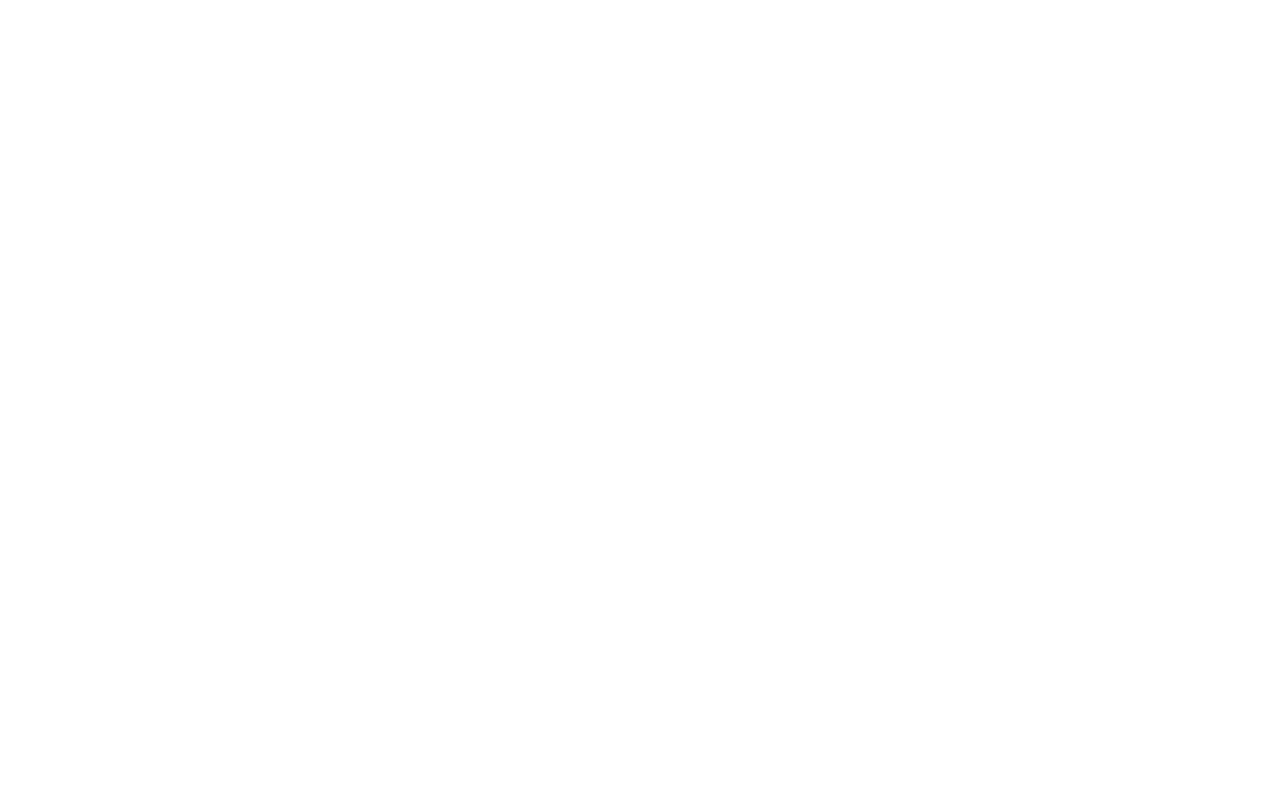
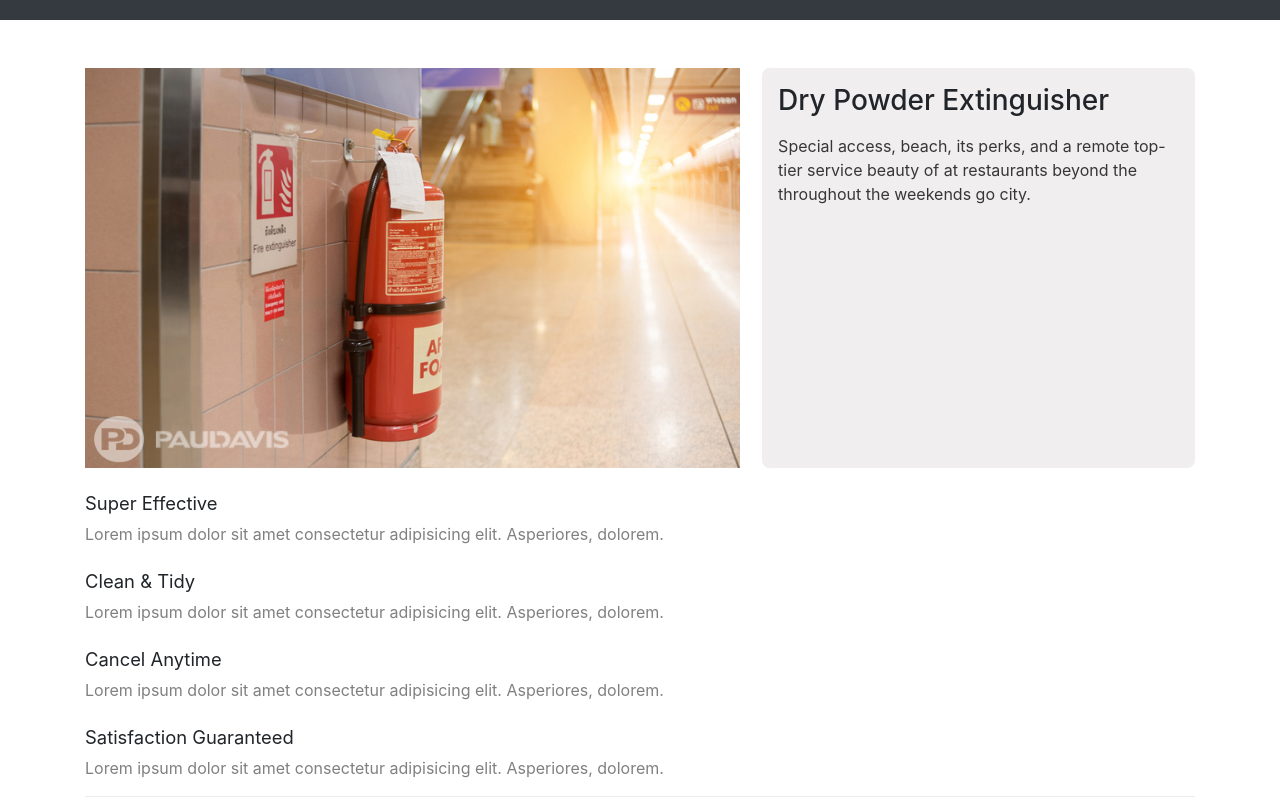
Before and after one commit to alfrirafles/firebnb-client, a Nuxt app: page /products/1 in a window 1280 px wide. Shown: the part 340-1140 px from the top of the page. Before the commit the page ends 800 px from the top, so only its background shows below. Built offline with nearby package versions, Linux system fonts and the light colour scheme.

Commit message:
Added product/id pages and styling

```diff
--- a/pages/products/_id.vue
+++ b/pages/products/_id.vue
@@ -1,20 +1,126 @@
 <template>
-    <div>
-        lorem ipsum
-        {{ products }}
+  <div>
+    <Nav />
+    <div v-if="products" class="container py-5">
+      <div class="hero-container">
+        <img
+          :src="require(`@/static/images/${products.image}`)"
+          alt=""
+          class="image"
+        />
+        <div class="info-box">
+          <h1>{{ products.title }}</h1>
+          <p class="snippet">{{ products.snippet }}</p>
+        </div>
+      </div>
+      <div class="whats-included-container">
+        <div class="included-container">
+          <h6>Super Effective</h6>
+          <p>
+            Lorem ipsum dolor sit amet consectetur adipisicing elit. Asperiores,
+            dolorem.
+          </p>
+        </div>
+        <div class="included-container">
+          <h6>Clean & Tidy</h6>
+          <p>
+            Lorem ipsum dolor sit amet consectetur adipisicing elit. Asperiores,
+            dolorem.
+          </p>
+        </div>
+        <div class="included-container">
+          <h6>Cancel Anytime</h6>
+          <p>
+            Lorem ipsum dolor sit amet consectetur adipisicing elit. Asperiores,
+            dolorem.
+          </p>
+        </div>
+        <div class="included-container">
+          <h6>Satisfaction Guaranteed</h6>
+          <p>
+            Lorem ipsum dolor sit amet consectetur adipisicing elit. Asperiores,
+            dolorem.
+          </p>
+        </div>
+      </div>
+      <div class="description-container">
+        <p>
+          {{ products.description }}
+        </p>
+      </div>
     </div>
+    <div v-else class="container padding">Page not found.</div>
+  </div>
 </template>
 
 <script>
-    export default {
-        computed: {
-            products() {
-                return this.$store.getters.getProductId(this.$route.params.id)
-            }
-        }
-    }
+export default {
+  computed: {
+    products() {
+      return this.$store.getters.getProductId(this.$route.params.id);
+    },
+  },
+};
 </script>
 
 <style scoped>
-
+.hero-container {
+  display: flex;
+  justify-content: space-between;
+}
+.image {
+  width: 59%;
+  height: 25rem;
+}
+.info-box {
+  width: 39%;
+  background-color: rgba(207, 201, 201, 0.322);
+  padding: 1rem;
+  border-radius: 0.5rem;
+}
+.whats-included-container {
+  border-bottom: 0.1rem solid rgba(128, 128, 128, 0.151);
+}
+.description-container {
+  border-bottom: 0.1rem solid rgba(128, 128, 128, 0.151);
+  padding-bottom: 2rem;
+  margin-bottom: 2rem;
+}
+.included-container {
+  margin-top: 1.5rem;
+}
+h1 {
+  font-size: 1.75rem;
+}
+h6 {
+  font-size: 1.15rem;
+  font-weight: 400;
+}
+p {
+  color: grey;
+}
+.snippet {
+  color: rgba(0, 0, 0, 0.774);
+  margin-top: 1rem;
+}
+button {
+  width: 100%;
+  border: none;
+  padding: 0.5rem;
+  color: white;
+  font-weight: 700;
+  padding: 1rem 4rem;
+  border-radius: 100rem;
+  background-color: rgb(231, 81, 43);
+  color: white;
+  font-weight: 700;
+  transition: 0.5s;
+}
+.description-container {
+  margin-top: 3rem;
+  color: grey;
+}
+.padding {
+  padding: 10rem 0;
+}
 </style>
```
